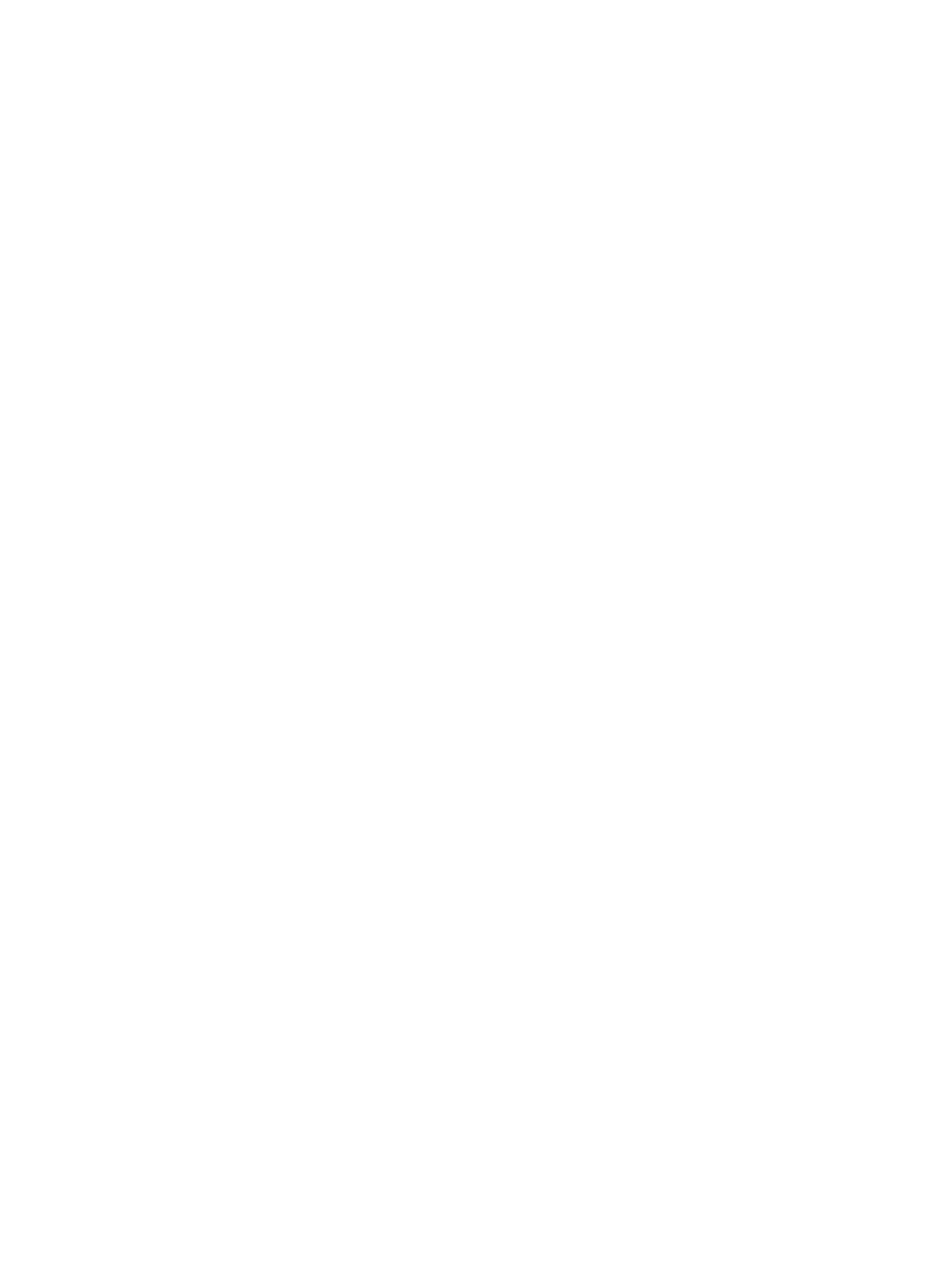
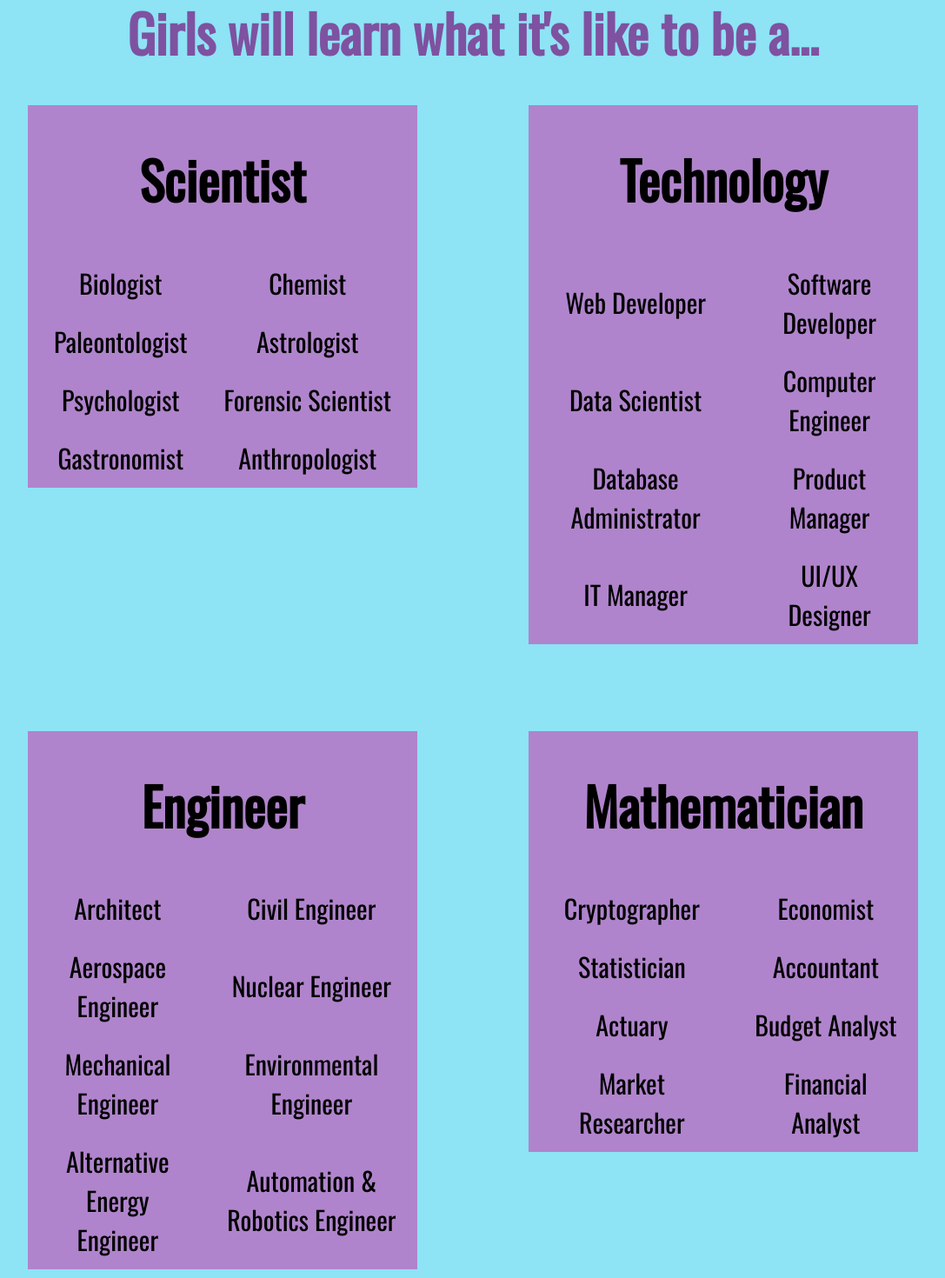
Before and after one commit to ProjFEMPower/home, a React (Create React App) app: page /curriculum in a window 1280 px wide. Shown: the part 720-2190 px from the top of the page at 87% size, without its empty margins (96-1183 px from the left). Before the commit the page ends 800 px from the top, so only its background shows below. Built offline with nearby package versions, Linux system fonts and the light colour scheme.

Commit message:
Added to curriculum

```diff
--- a/src/Curriculum.css
+++ b/src/Curriculum.css
@@ -2,3 +2,36 @@
   background-color: #8ee3f5;
   font-family: 'Oswald', sans-serif;
 }
+
+.top {
+  font-size: 60px;
+  color: #7e52a0;
+  text-align: center;
+}
+
+#intro {
+  font-size: 30px;
+  color: #012a36;
+  width: 70vw;
+  margin-left: 15vw;
+  text-align: center;
+}
+
+.topics {
+  display: inline-block;
+  text-align: center;
+  font-size: 30px;
+  background-color: #b084cc;
+  width: 35vw;
+  margin-left: 10vw;
+  margin-bottom: 100px;
+}
+
+.topic-table {
+  margin-left: auto;
+  margin-right: auto;
+}
+
+.topic-table td {
+  padding: 10px 20px 10px 20px;
+}
--- a/src/Curriculum.js
+++ b/src/Curriculum.js
@@ -7,6 +7,99 @@
     <div id="curriculum-body">
       <link href="https://fonts.googleapis.com/css?family=Oswald&display=swap" rel="stylesheet" />
       <Header />
+      <h1 class="top">12 girls</h1>
+      <h1 class="top">24 weeks</h1>
+      <h1 class="top">4 projects</h1>
+      <p id="intro">Over six months, students will work together in small groups to create and build solutions for the world. The program meets once every week on Saturday and is broken up into four parts, each of which lasts six weeks: science, technology, engineering, and math.</p>
+      <h1 class="top">Girls will learn what it's like to be a...</h1>
+      <div>
+        <div class="topics" id="science">
+          <h1>Scientist</h1>
+          <table class="topic-table">
+            <tr>
+              <td>Biologist</td>
+              <td>Chemist</td>
+            </tr>
+            <tr>
+              <td>Paleontologist</td>
+              <td>Astrologist</td>
+            </tr>
+            <tr>
+              <td>Psychologist</td>
+              <td>Forensic Scientist</td>
+            </tr>
+            <tr>
+              <td>Gastronomist</td>
+              <td>Anthropologist</td>
+            </tr>
+          </table>
+        </div>
+        <div class="topics" id="tech">
+          <h1>Technology</h1>
+          <table class="topic-table">
+            <tr>
+              <td>Web Developer</td>
+              <td>Software Developer</td>
+            </tr>
+            <tr>
+              <td>Data Scientist</td>
+              <td>Computer Engineer</td>
+            </tr>
+            <tr>
+              <td>Database Administrator</td>
+              <td>Product Manager</td>
+            </tr>
+            <tr>
+              <td>IT Manager</td>
+              <td>UI/UX Designer</td>
+            </tr>
+          </table>
+        </div>
+      </div>
+      <div>
+        <div class="topics" id="engineering">
+          <h1>Engineer</h1>
+          <table class="topic-table">
+            <tr>
+              <td>Architect</td>
+              <td>Civil Engineer</td>
+            </tr>
+            <tr>
+              <td>Aerospace Engineer</td>
+              <td>Nuclear Engineer</td>
+            </tr>
+            <tr>
+              <td>Mechanical Engineer</td>
+              <td>Environmental Engineer</td>
+            </tr>
+            <tr>
+              <td>Alternative Energy Engineer</td>
+              <td>Automation & Robotics Engineer</td>
+            </tr>
+          </table>
+        </div>
+        <div class="topics" id="math">
+          <h1>Mathematician</h1>
+          <table class="topic-table">
+            <tr>
+              <td>Cryptographer</td>
+              <td>Economist</td>
+            </tr>
+            <tr>
+              <td>Statistician</td>
+              <td>Accountant</td>
+            </tr>
+            <tr>
+              <td>Actuary</td>
+              <td>Budget Analyst</td>
+            </tr>
+            <tr>
+              <td>Market Researcher</td>
+              <td>Financial Analyst</td>
+            </tr>
+          </table>
+        </div>
+      </div>
     </div>
   );
 }
```
